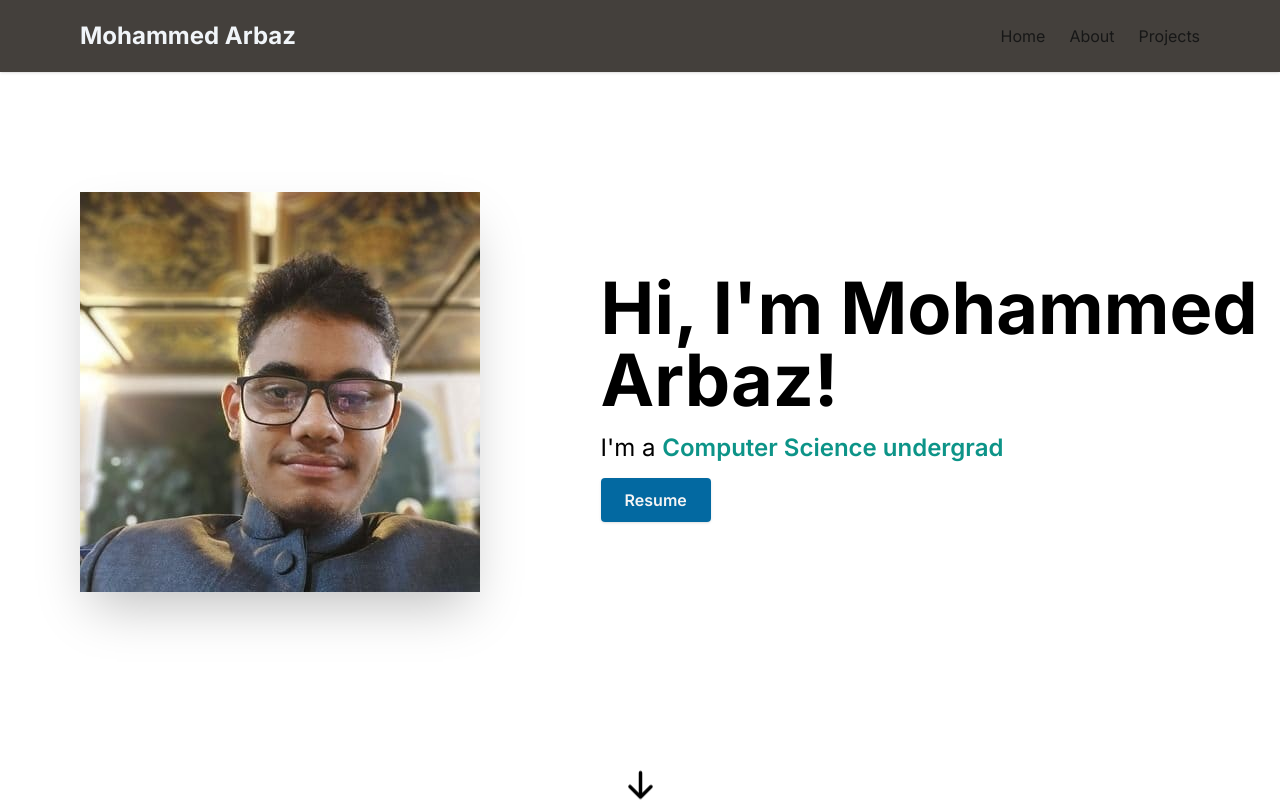
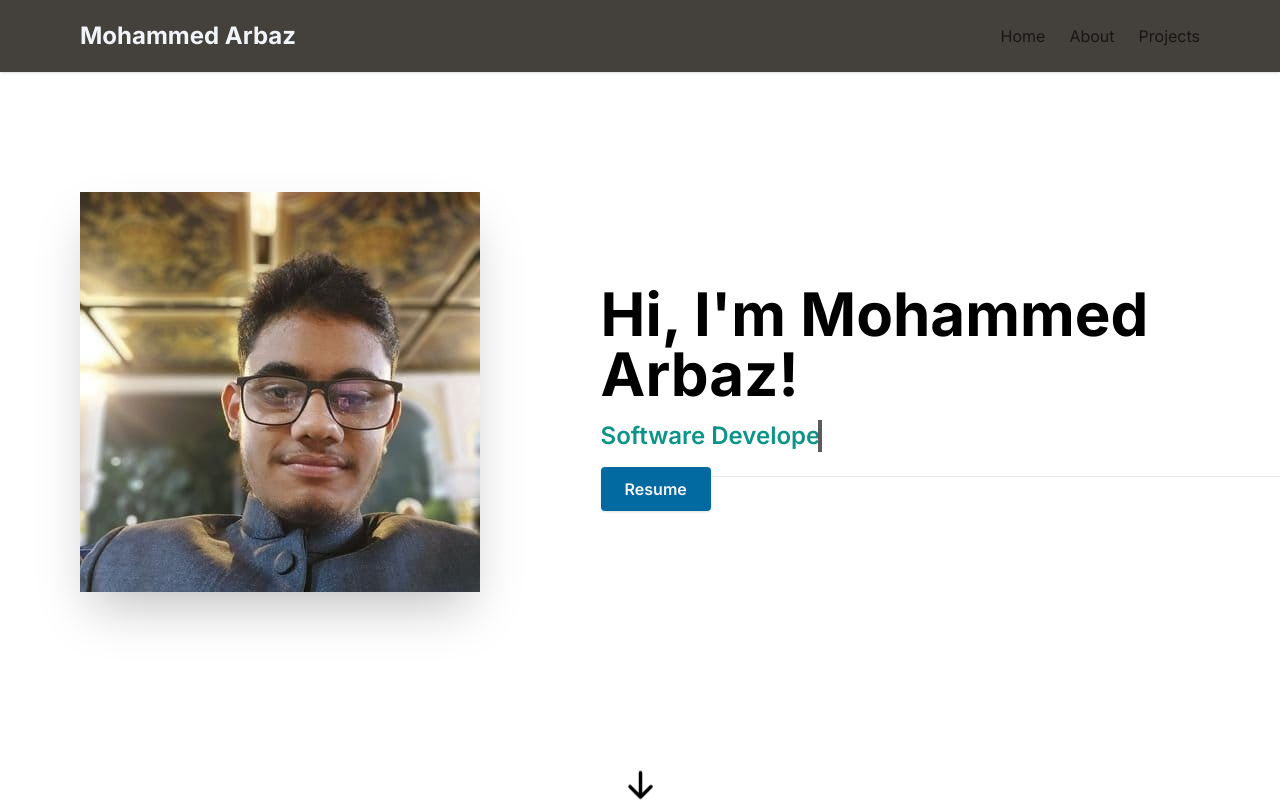
Before and after one commit to mohammedarbaz119/portfolio, a Next.js app: page / in a window 1280 px wide. Shown: the top 802 px of the page. Built offline with nearby package versions, Linux system fonts and the light colour scheme.

Commit message:
typewriter

```diff
--- a/app/Components/About.tsx
+++ b/app/Components/About.tsx
@@ -31,7 +31,7 @@ const AboutSection = () => {
         </h1>
 
         <div className="flex flex-col space-y-10 items-stretch justify-center align-top md:space-x-10 md:space-y-0 md:p-4 md:flex-row md:text-left">
-          <div className="md:w-1/2 ">
+          <div className="md:w-1/2">
             <h1 className="text-center text-2xl font-bold mb-6 md:text-left">
               Get to know me!
             </h1>
@@ -50,14 +50,14 @@ const AboutSection = () => {
 
             </p>
           </div>
-          <div className="text-center md:w-1/2 md:text-left">
+          <div className="text-center md:w-1/2 md:text-left sm:text-left">
             <h1 className="text-2xl font-bold mb-6">My Skills</h1>
             <div className="flex flex-wrap flex-row justify-center z-10 md:justify-start">
               {skills.map((item, idx) => {
                 return (
                   <p
                     key={idx}
-                    className="bg-gray-200 px-4 py-2 mr-2 mt-2 text-gray-500 rounded font-semibold"
+                    className="bg-black px-4 py-2 mr-2 mt-2 text-blue-500/60 rounded font-semibold"
                   >
                     {item.skill}
                   </p>
--- a/app/Components/Footer.tsx
+++ b/app/Components/Footer.tsx
@@ -7,7 +7,7 @@ import {
 
 const Footer = () => {
   return (
-    <footer className="mx-auto max-w-3xl px-4 sm:px-6 md:max-w-5xl bg-stone-700">
+    <footer className="mx-auto px-4 sm:px-6  bg-stone-700">
       <hr className="w-full h-0.5 mx-auto mt-8 bg-neutral-200 border-0"></hr>
       <div className="mx-auto  p-4 flex flex-col text-center text-neutral-900 md:flex-row md:justify-between">
         <div className="flex flex-row items-center justify-center space-x-1 text-neutral-100 ">
--- a/app/Components/Hero.tsx
+++ b/app/Components/Hero.tsx
@@ -1,13 +1,44 @@
-"use client" // this is a client component
-import React from "react"
+"use client"
+// this is a client component
+import React, { useEffect, useState } from "react"
 import Image from "next/image"
 import { Link } from "react-scroll/modules"
 import { HiArrowDown } from "react-icons/hi"
 
 const Hero = () => {
+
+  const intro:string[] = [
+    "Software Developer",
+    "Student",
+    "Web developer",
+  ]
+ const [show_idx,setshowidx] = useState(0)
+  const [show,setshow] = useState(intro[show_idx])
+
+   const change_text = (event:AnimationEvent)=>{
+    if(event.animationName==='typing'){
+      setshowidx(p=>{
+        if(p===intro.length-1){
+          return 0;
+        }else{
+      return p+1
+        }
+      })
+
+      setshow(intro[show_idx])
+
+    }
+
+   }
+
+
+
+
+
+
   return (
     <section id="home">
-      <div className="flex flex-col text-center items-center justify-center animate-fadeIn animation-delay-2 my-6 py-10 sm:py-32 md:py-40 md:flex-row md:space-x-4 md:text-left">
+      <div className="flex flex-col text-center items-center justify-center animate-fadeIn animation-delay-2 my-6 py-16 sm:py-32 md:py-40 md:flex-row md:space-x-4 md:text-left">
         <div className="md:mt-2 md:w-1/2 px-20">
           <Image
             src={'/profile1.jpeg'}
@@ -18,14 +49,11 @@ const Hero = () => {
           />
         </div>
         <div className="md:mt-2 md:w-3/5">
-          <h2 className="text-2xl font-bold mt-6 md:mt-0 md:text-7xl">Hi, I&#39;m Mohammed Arbaz!</h2>
-          <p className="text-lg mt-4 mb-6 md:text-2xl">
-            I&#39;m a{" "}
-            <span className="font-semibold text-teal-600">
-             Computer Science undergrad
-            </span>
-
-          </p>
+          <h2 className="text-2xl font-bold mt-6 md:mt-0 md:text-6xl ">Hi, I&#39;m Mohammed Arbaz!</h2>
+          <div className="w-fit">
+             <h4 className="mt-4 mb-6 md:text-2xl font-semibold text-teal-600 animate-typing overflow-hidden whitespace-nowrap border-r-4" onAnimationIteration={change_text}>{show}</h4>
+          </div>
+          <hr />
           <a
            href={"/resume-arbaz.pdf"}
             className="text-neutral-100 font-semibold px-6 py-3 bg-sky-700  rounded shadow hover:bg-sky-600"
--- a/app/Components/Projects.tsx
+++ b/app/Components/Projects.tsx
@@ -52,7 +52,7 @@ const Projects = () => {
         {projects.map((project, idx) => {
           return (
             <div key={idx}>
-              <Revealer offset="-200px 0px -200px 0px">
+              <Revealer offset="-100px 0px -100px 0px">
                 <div className="flex flex-col m-4 md:flex-row md:space-x-8 mb-2">
                   <div className=" md:w-1/2 ">
                     {project.link ? (
--- a/app/Components/Revealer.tsx
+++ b/app/Components/Revealer.tsx
@@ -16,7 +16,7 @@ export default function Revealer({ children, offset = "0px" }: Props) {
         entries.forEach((entry) => {
           if (entry.isIntersecting) {
             entry.target.classList.remove("opacity-0")
-            entry.target.classList.add("animate-slideUpCubiBezier")
+            entry.target.classList.add("animate-slide-up")
           }
         })
       },
--- a/tailwind.config.js
+++ b/tailwind.config.js
@@ -7,11 +7,44 @@ module.exports = {
   ],
   theme: {
     extend: {
+      keyframes:{'slide-up':{
+        '0%': {
+          transform: 'translateY(50%)'
+        },
+        '100%': {
+          transform: 'translateY(0)'
+        }
+      },
+      typing: {
+        "0%": {
+          width: "0%",
+          visibility: "hidden"
+        },
+        '50%':{
+width:'100%',
+        },
+        "100%": {
+          width: "0%"
+        }
+      },
+      blink: {
+        "50%": {
+          borderColor: "transparent"
+        },
+        "100%": {
+          borderColor: "black"
+        }
+      },
+    },
       backgroundImage: {
         'gradient-radial': 'radial-gradient(var(--tw-gradient-stops))',
         'gradient-conic':
           'conic-gradient(from 180deg at 50% 50%, var(--tw-gradient-stops))',
       },
+      animation: {
+        'typing': "typing 4s steps(40) infinite alternate, blink .7s infinite",
+        'slide-up': 'slide-up 0.5s cubic-bezier(0.68, -0.55, 0.27, 1.55) forwards',
+      },
     },
   },
   plugins: [],
```
